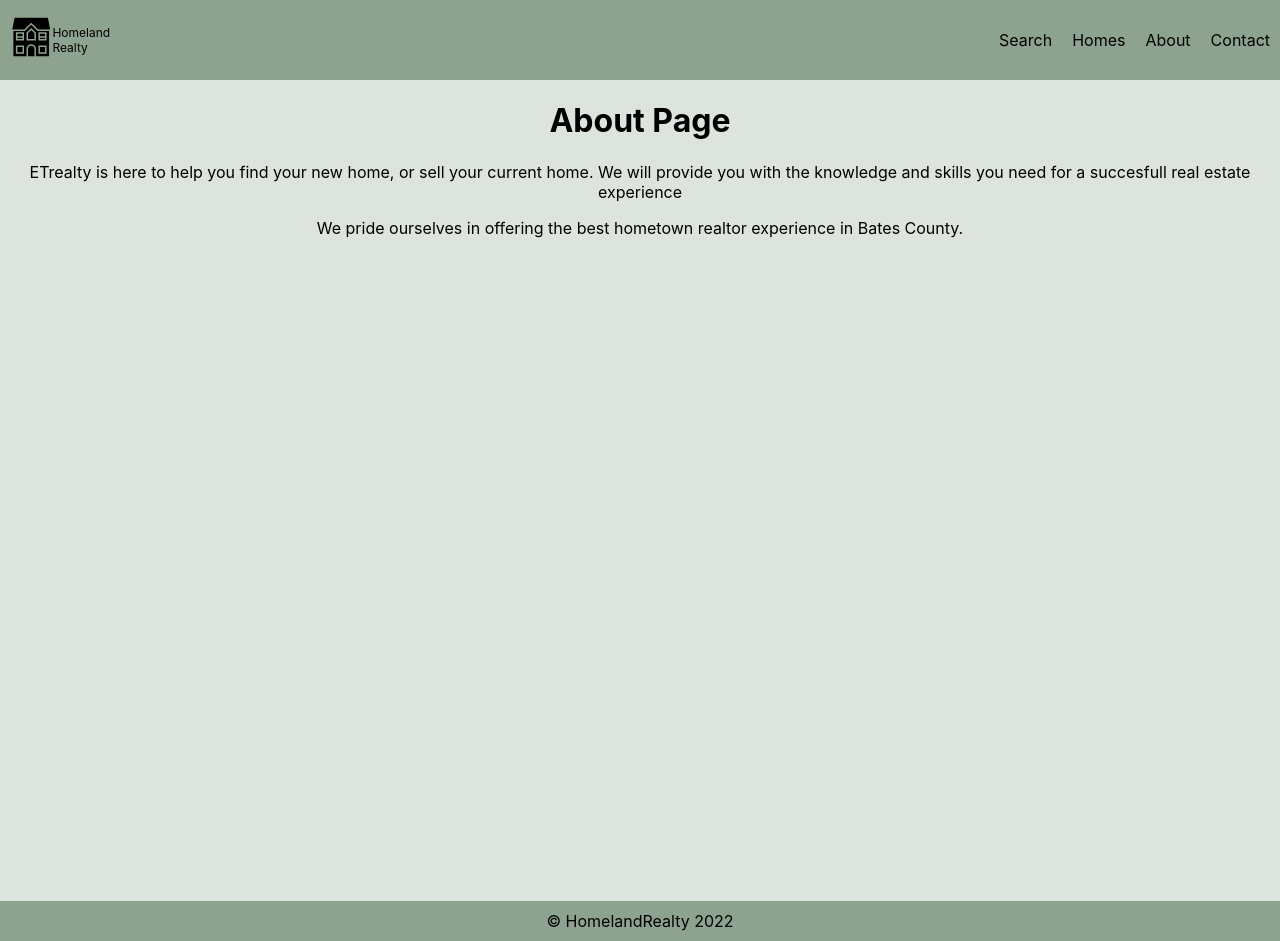
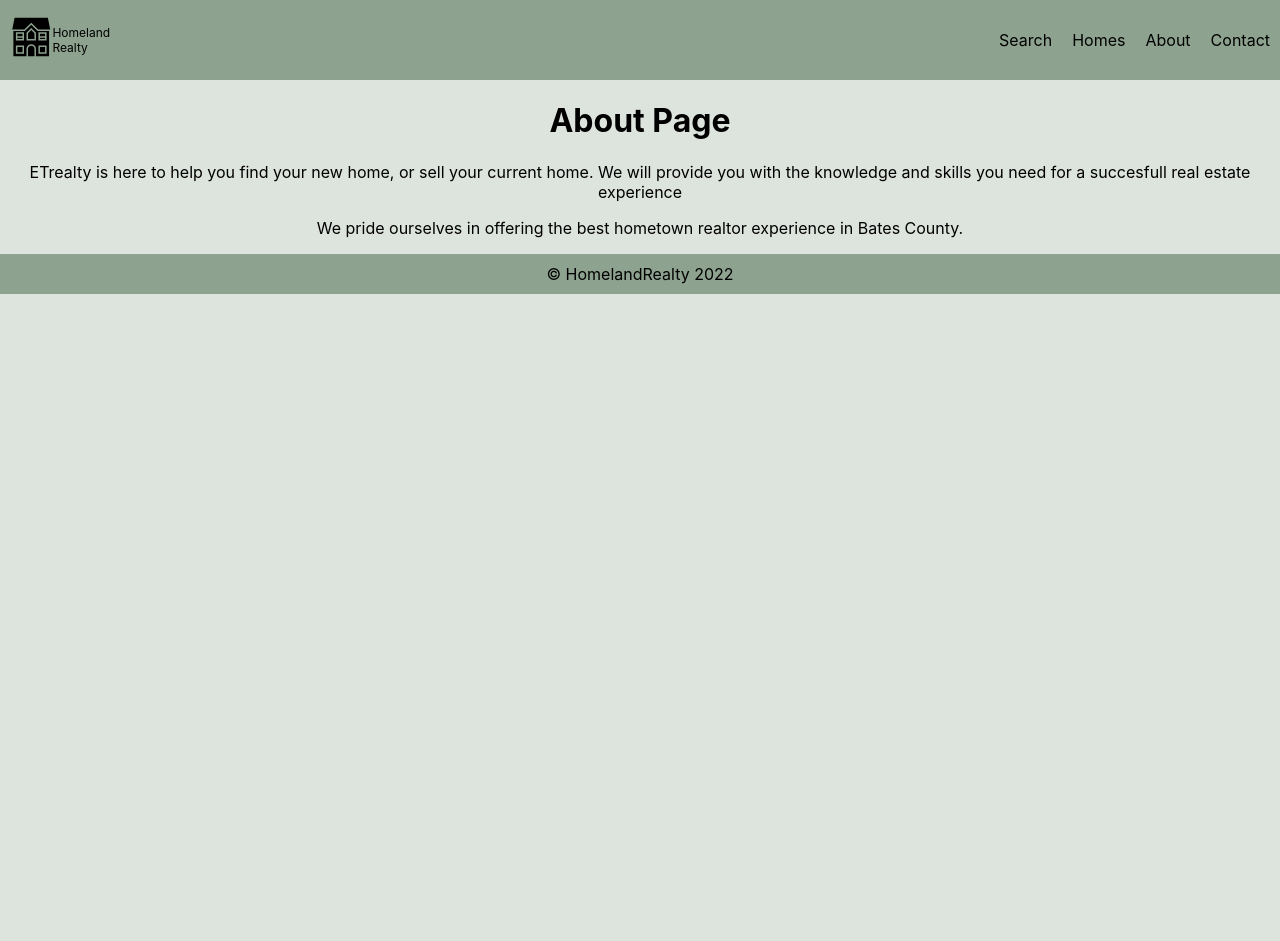
Before and after one commit to etrealty/etRealtyNext, a Next.js app: page /about in a window 1280 px wide. After the commit the page ends 800 px from the top, so only its background shows below. Built offline with nearby package versions, Linux system fonts and the light colour scheme.

Commit message:
working on footer

```diff
--- a/components/Layout.tsx
+++ b/components/Layout.tsx
@@ -1,5 +1,6 @@
 import Navbar from "./Navbar";
 import Footer from "./Footer";
+import styles from '../styles/Layout.module.css';
 
 type LayoutProps = {
     children: React.ReactNode
@@ -10,9 +11,11 @@ const Layout = ({children}: LayoutProps) => {
 
   return (
   <>
-  <Navbar />
-  <div>
-    {children}
+  <div className={styles.mainBody}>
+      <Navbar />
+      <div>
+        {children}
+      </div>
   </div>
   <Footer />
   </>
--- a/pages/about.tsx
+++ b/pages/about.tsx
@@ -7,7 +7,7 @@ const About = () => {
     <Head>
       <title>About</title>
     </Head>
-    <div style={{height: '100vh', textAlign: 'center'}}>
+    <div style={{minHeight: '200%' ,textAlign: 'center'}}>
       <h1>About Page</h1>
       <p>ETrealty is here to help you find your new home, or sell your current home. We will provide you with the knowledge and skills you need for a succesfull real estate experience</p>
       <p> We pride ourselves in offering the best hometown realtor experience in Bates County.</p>
--- a/pages/homes/[id].tsx
+++ b/pages/homes/[id].tsx
@@ -41,6 +41,7 @@ const HomeInfo = ({ property }: any) => {
                     <div className={styles.descriptionDiv}>
                         <DescriptionBox home={home} />
                     </div>
+                    <div className={styles.infoBox}>
                         <p>
                             Address: {home.Address}, {home.City}, {home.PostalCode}, {home.State}
                         </p>
@@ -62,6 +63,7 @@ const HomeInfo = ({ property }: any) => {
                         <p>
                             List Price: ${home.ListPrice}
                         </p>
+                    </div>
                 </div>
 
             </div>
--- a/styles/Footer.module.css
+++ b/styles/Footer.module.css
@@ -1,8 +1,5 @@
 .Footer {
-    position: inherit;
-    bottom: 0;
-    left: 0;
-    right: 0;
+    position: relative;
     width: 100%;
     padding-top: 10px;
     padding-bottom: 10px;
--- /dev/null
+++ b/styles/Layout.module.css
@@ -0,0 +1,3 @@
+.mainBody {
+    height: 200%;
+}
--- a/styles/globals.css
+++ b/styles/globals.css
@@ -1,6 +1,7 @@
 html,
 body {
   background-color: #DDE3DD;
+  min-height: 100%;
   padding: 0;
   margin: 0;
   font-family: -apple-system, BlinkMacSystemFont, Segoe UI, Roboto, Oxygen,
```
Also changed, not shown: styles/HomeId.module.css (+9 -0 lines). Lines whose indentation alone changed are shown as unchanged.
